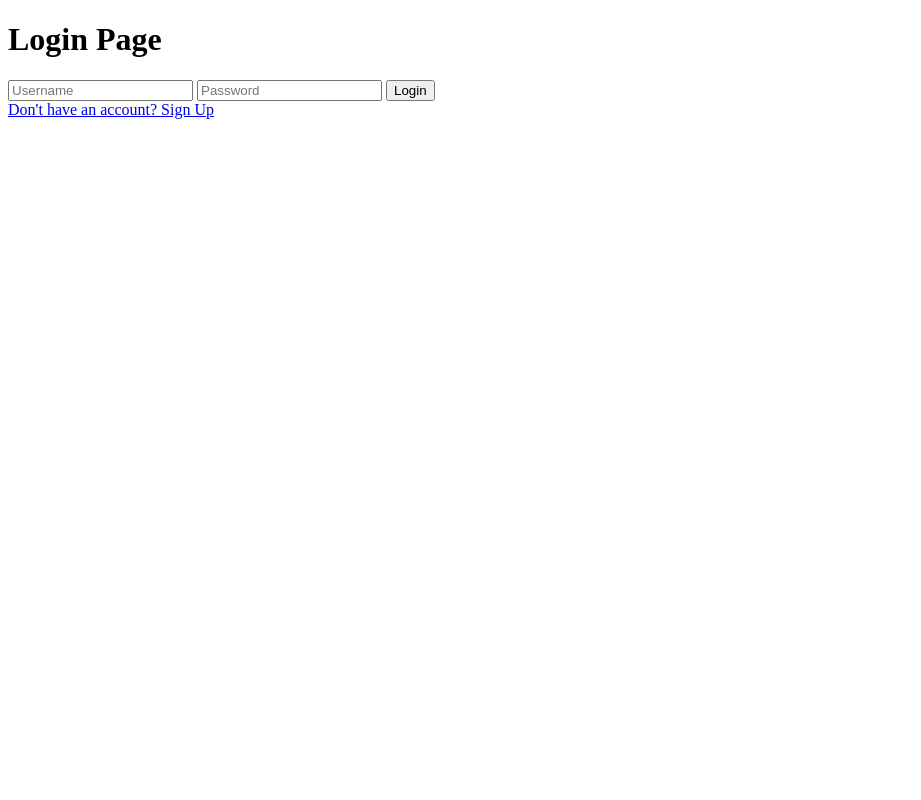
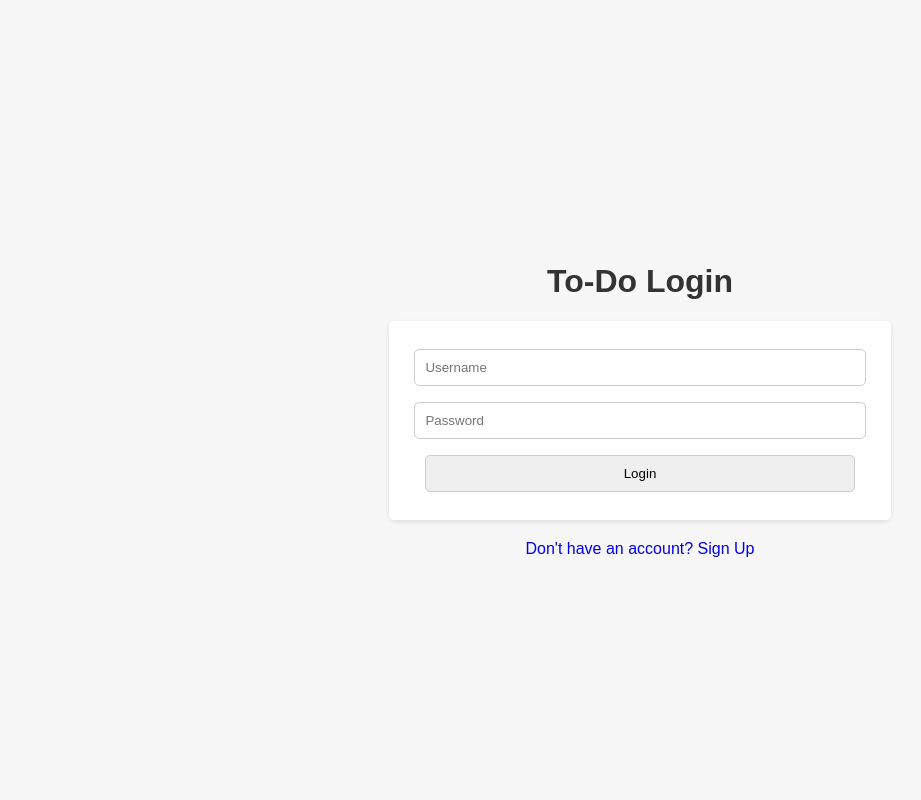
Before and after one commit to EnsarAydogan/WebAnwendungNachpruefungAydoganErguen, a Flask app: page /login in a window 1280 px wide. Shown: the whole page, without its empty margins (0-921 px from the left). Run offline with Flask 3, Linux system fonts and the light colour scheme; some libraries are stand-ins or nearby versions.

Commit message:
loginregisterdesign

```diff
--- /dev/null
+++ b/static/css/loginregister.css
@@ -0,0 +1,43 @@
+body {
+    font-family: Arial, sans-serif;
+    background-color: #f7f7f7;
+    margin: 0;
+    padding: 0;
+    display: flex;
+    flex-direction: column;
+    align-items: center;
+    justify-content: center;
+    height: 100vh;
+  }
+
+  h1 {
+    color: #333;
+  }
+
+  form {
+    background: #fff;
+    padding: 20px;
+    border-radius: 5px;
+    box-shadow: 0 2px 5px rgba(0, 0, 0, 0.1);
+    text-align: center;
+  }
+
+  form input {
+    width: 93%;
+    padding: 10px;
+    margin: 8px 0;
+    border: 1px solid #ccc;
+    border-radius: 5px;
+  }
+
+  form button {
+    border: none;
+    border-radius: 5px;
+    padding: 10px 20px;
+    cursor: pointer;
+  }
+
+  a {
+    margin-top: 20px;
+    text-decoration: none;
+  }
--- a/templates/login.html
+++ b/templates/login.html
@@ -6,10 +6,11 @@
     <meta http-equiv="X-UA-Compatible" content="IE=edge">
     <meta name="viewport" content="width=device-width, initial-scale=1.0">
     <title>Login</title>
+    <link rel="stylesheet" href="/static/css/loginregister.css">
 </head>
 
 <body>
-    <h1>Login Page</h1>
+    <h1>To-Do Login</h1>
 
     <form method="POST" action="">
         {{ form.hidden_tag() }}
--- a/templates/register.html
+++ b/templates/register.html
@@ -6,10 +6,11 @@
     <meta http-equiv="X-UA-Compatible" content="IE=edge">
     <meta name="viewport" content="width=device-width, initial-scale=1.0">
     <title>Register</title>
+    <link rel="stylesheet" href="/static/css/loginregister.css">
 </head>
 
 <body>
-    <h1>Register Page</h1>
+    <h1>To-Do Register</h1>
 
     <form method="POST" action="">
         {{ form.hidden_tag() }}
```
